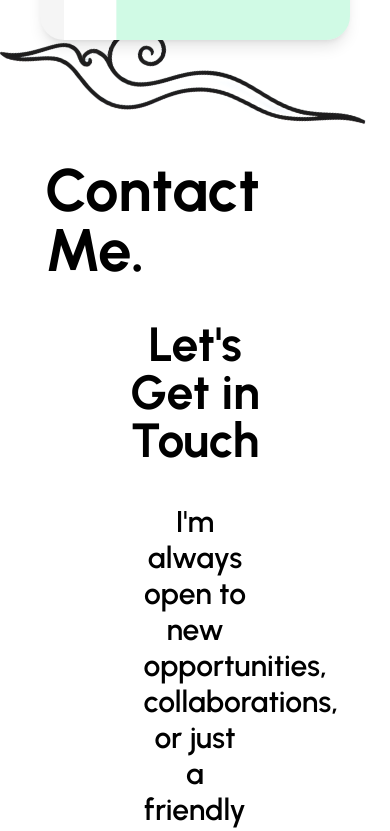
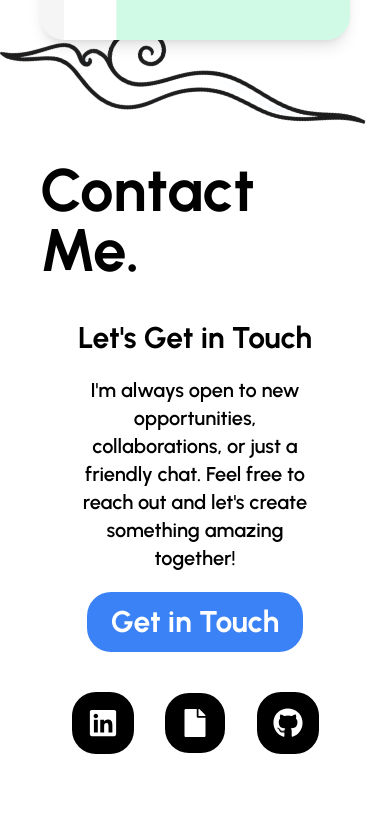
Before and after one commit to KhanAhzam/Portfolio-Website, a React (Vite) app: page / in a window 390 px wide. Shown: the part 8180-9011 px from the top of the page. Built offline with nearby package versions, Linux system fonts and the light colour scheme.

Commit message:
Worked on responsiveness of Contact and GoToTopBtn

```diff
--- a/src/components/Main Sections/Contact.jsx
+++ b/src/components/Main Sections/Contact.jsx
@@ -2,12 +2,36 @@ import React from 'react'
 
 import { motion } from "framer-motion"
 
+import { FaLinkedin, FaFile, FaGithub } from "react-icons/fa"
+
 const Contact = ({ ContactRef_Passed }) => {
+
+    const socialLinks = [
+        {
+            id: "linkedin",
+            name: "LinkedIn",
+            icon: <FaLinkedin size={30} />,
+            link: "https://www.linkedin.com/in/ahzam-khan-011107262"
+        },
+        {
+            id: "resume",
+            name: "Resume",
+            icon: <FaFile size={28} />,
+            link: "https://drive.google.com/file/d/1aY2xjhcI6xxNbtIFR6Iu2J-iWL3LBzXV/view?usp=sharing"
+        },
+        {
+            id: "github",
+            name: "GitHub",
+            icon: <FaGithub size={30} />,
+            link: "https://github.com/KhanAhzam"
+        }
+    ]
+
     return (
         <>
 
             <div
-                className='container mx-auto min-h-fit w-[1400px] p-10'
+                className='container mx-auto min-h-fit max-w-[1400px] p-10'
                 ref={ContactRef_Passed}
             >
 
@@ -17,27 +41,27 @@ const Contact = ({ ContactRef_Passed }) => {
                     initial={{ x: -200, opacity: 0 }}
                     whileInView={{ x: 0, opacity: 1 }}
                     transition={{ duration: 1, ease: "easeOut" }}
-                    viewport={{ once: true, amount: 0.3 }}
+                    viewport={{ once: true, amount: 0 }}
                 >
                     Contact Me.
                 </motion.div>
 
                 {/* Content */}
                 <motion.div
-                    className="my-10 px-16 text-center flex flex-col gap-10 items-center justify-center"
+                    className="my-10 sm:px-16 text-center flex flex-col gap-5 sm:gap-10 items-center justify-center"
                     initial={{ x: 300, opacity: 0 }}
                     whileInView={{ x: 0, opacity: 1 }}
                     transition={{ duration: 1, ease: "easeOut" }}
-                    viewport={{ once: true, amount: 0.3 }}
+                    viewport={{ once: true, amount: 0 }}
                 >
 
                     {/* Title */}
-                    <div className="font-bold text-5xl">
+                    <div className="font-bold text-3xl smaller:text-4xl sm:text-5xl">
                         Let's Get in Touch
                     </div>
 
                     {/* Content */}
-                    <div className="content text-3xl font-semibold w-[60%]">
+                    <div className="content text-lg mini_smaller:text-xl xs:text-2xl sm:text-3xl font-semibold w-[80%] md:w-[60%]">
                         I'm always open to new opportunities, collaborations, or just a friendly chat.
                         Feel free to reach out and let's create something amazing together!
                     </div>
@@ -68,6 +92,43 @@ const Contact = ({ ContactRef_Passed }) => {
                         <span>Get in Touch</span>
                     </motion.a>
 
+                    {/* Social Links */}
+                    <div className="flex lg:hidden justify-evenly items-center w-full mt-5 text-white">
+                        {socialLinks.map((item) => (
+                            <motion.a
+                                key={item.id}
+                                href={item.link}
+                                target="_blank"
+                                rel="noopener noreferrer"
+                                className="flex flex-col items-center bg-black p-4 rounded-3xl"
+                                initial={{ y: 70, opacity: 0 }}
+                                whileInView={{ y: 0, opacity: 1 }}
+                                transition={{
+                                    duration: 0.8,
+                                    ease: "easeOut",
+                                    delay: 0.5
+                                }}
+                                viewport={{ once: true, amount: 0.2 }}
+                                whileHover={{
+                                    scale: 1.25,
+                                    transition: {
+                                        duration: 0.4,
+                                        ease: "easeOut"
+                                    }
+                                }}
+                                whileTap={{
+                                    scale: 0.6,
+                                    transition: {
+                                        duration: 0.15,
+                                        ease: "easeOut"
+                                    }
+                                }}
+                            >
+                                {item.icon}
+                            </motion.a>
+                        ))}
+                    </div>
+
                 </motion.div>
 
             </div>
--- a/src/components/Minor Sections/GoToTopBtn.jsx
+++ b/src/components/Minor Sections/GoToTopBtn.jsx
@@ -9,7 +9,7 @@ const GoToTopBtn = ({ onScrollToHeroSection }) => {
     return (
         <>
             <motion.div
-                className="bg-black fixed bottom-14 right-4 p-2 lg:p-3 cursor-pointer text-white rounded-full flex items-center justify-center z-50"
+                className="bg-black fixed bottom-14 right-2 lg:right-4 p-2 lg:p-3 cursor-pointer text-white rounded-full flex items-center justify-center z-50"
                 onClick={onScrollToHeroSection}
                 initial={{ x: 200, opacity: 0 }}
                 animate={{ x: 0, opacity: 1 }}
```
